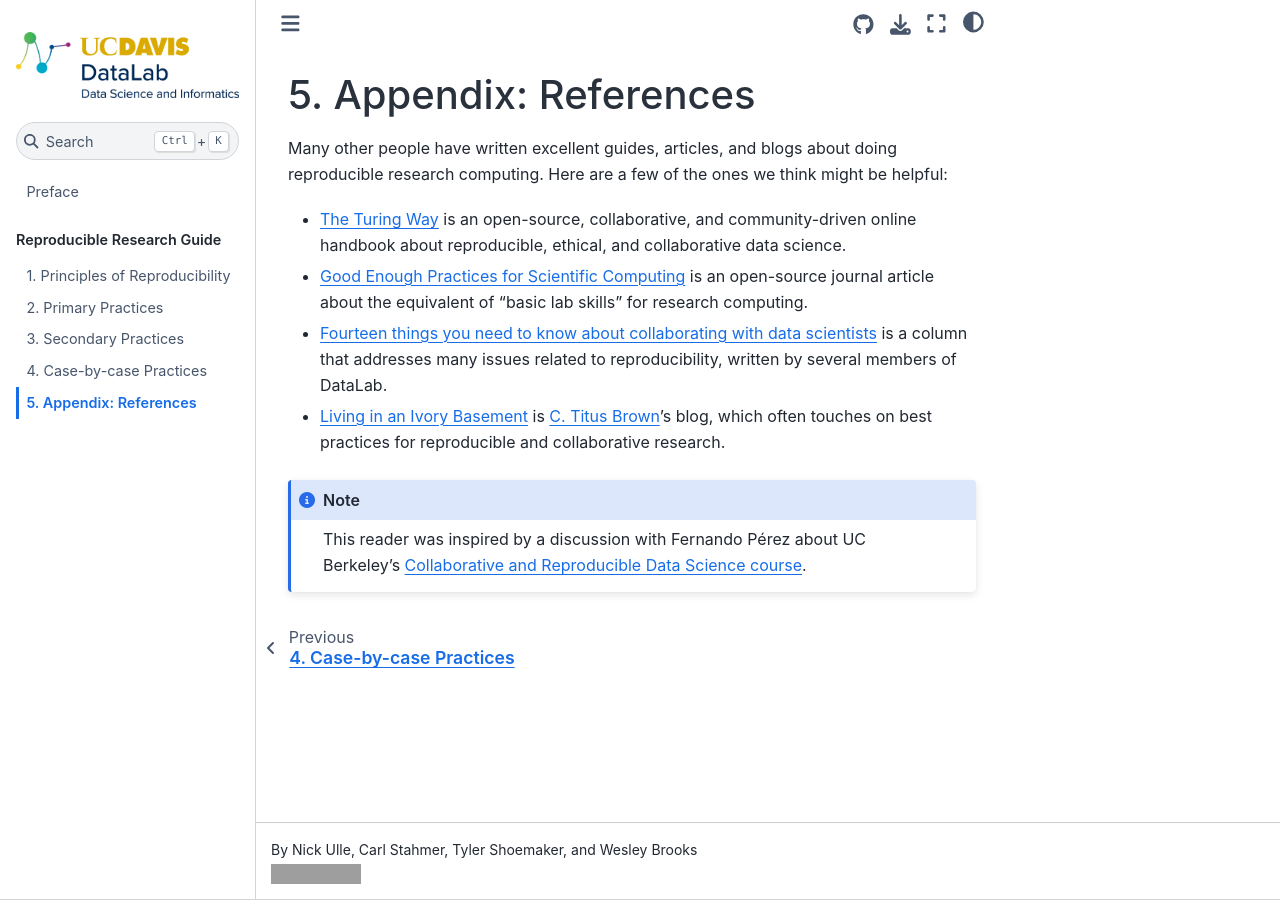
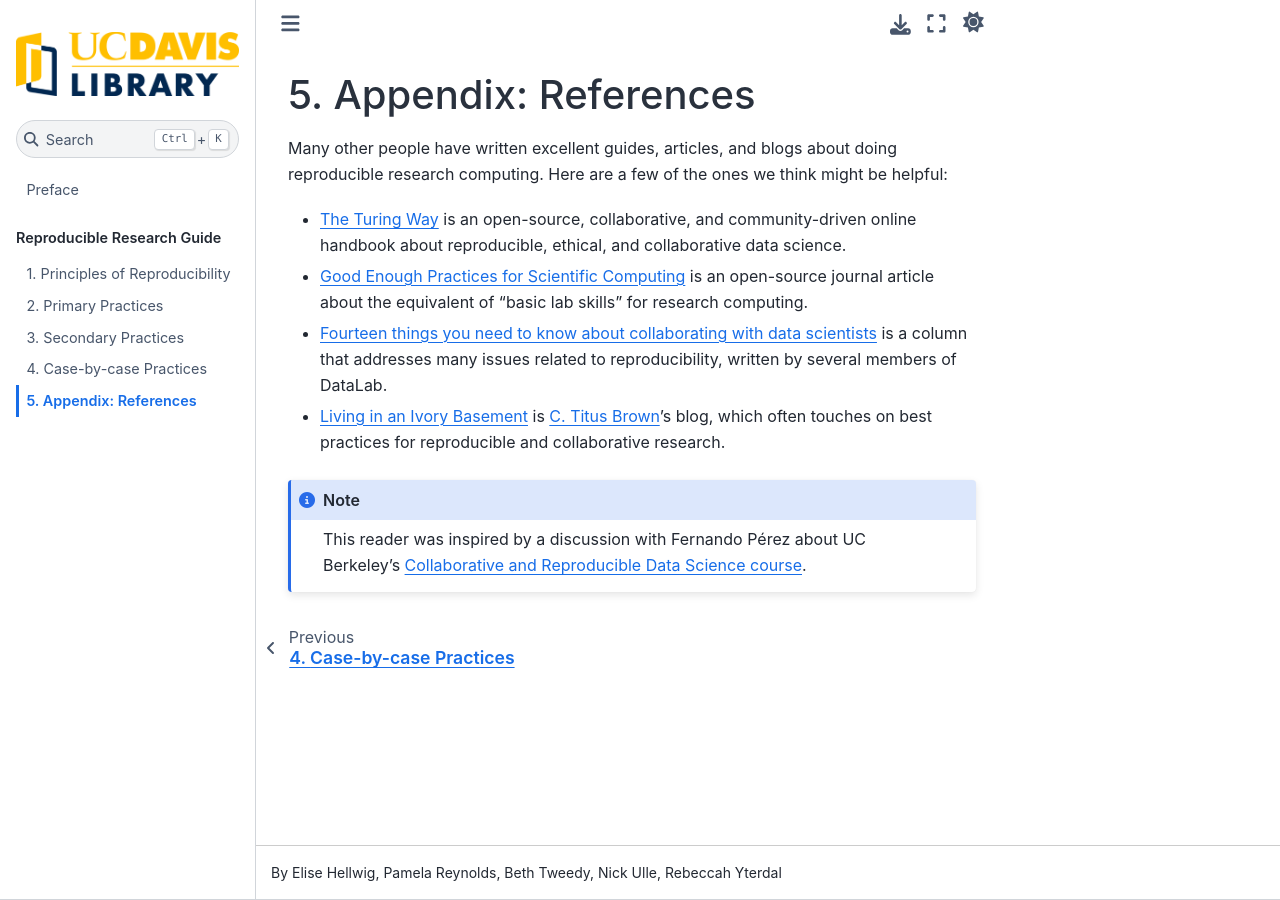
Before and after one commit to ryterdal/guide_reproducible_research, a Jupyter Book: the page built from chapters/references.md, in a window 1280 px wide. Built offline with Jupyter Book 1.0.4 settings and Sphinx 7.4.7 and the Sphinx Book theme 1.1.4, drawn with Linux system fonts in a browser that asks for light colours; grey boxes are pictures that could not be loaded.

Commit message:
Update config & add Library logo.

```diff
--- a/_config.yml
+++ b/_config.yml
@@ -1,15 +1,14 @@
 # Book settings
 # Learn more at https://jupyterbook.org/customize/config.html
 
-title: Reproducible Research Starter Pack
-author: Nick Ulle, Carl Stahmer, Tyler Shoemaker, and Wesley Brooks
+title: Reproducible Research Guide
+author: Elise Hellwig, Pamela Reynolds, Beth Tweedy, Nick Ulle, Rebeccah Yterdal
 copyright: "2025"
-logo: images/datalab-logo-full-color-rgb.png
 exclude_patterns: [_build, .pixi]
 only_build_toc_files: true
 
 repository:
-  url: https://github.com/ucdavisdatalab/workshop_reproducible_research
+  url: https://github.com/ucdavisdatalab/guide_reproducible_research
 
 parse:
   myst_enable_extensions:
@@ -42,6 +41,13 @@ sphinx:
     language: en-us
     # Hide copyright.
     html_show_copyright: false
+    html_theme_options:
+      home_page_in_toc: true
+      logo:
+        image_light: images/ucd_lib-logo-signature-rgb-96ppi.png
+        image_dark: images/ucd_lib-logo-signature-reverse-96ppi.png
+    html_context:
+      default_mode: light
 
 # Define the name of the latex output file for PDF builds
 #latex:
```
Also changed, not shown: images/ucd_lib-logo-signature-reverse-96ppi.png (added), images/ucd_lib-logo-signature-rgb-96ppi.png (added).
